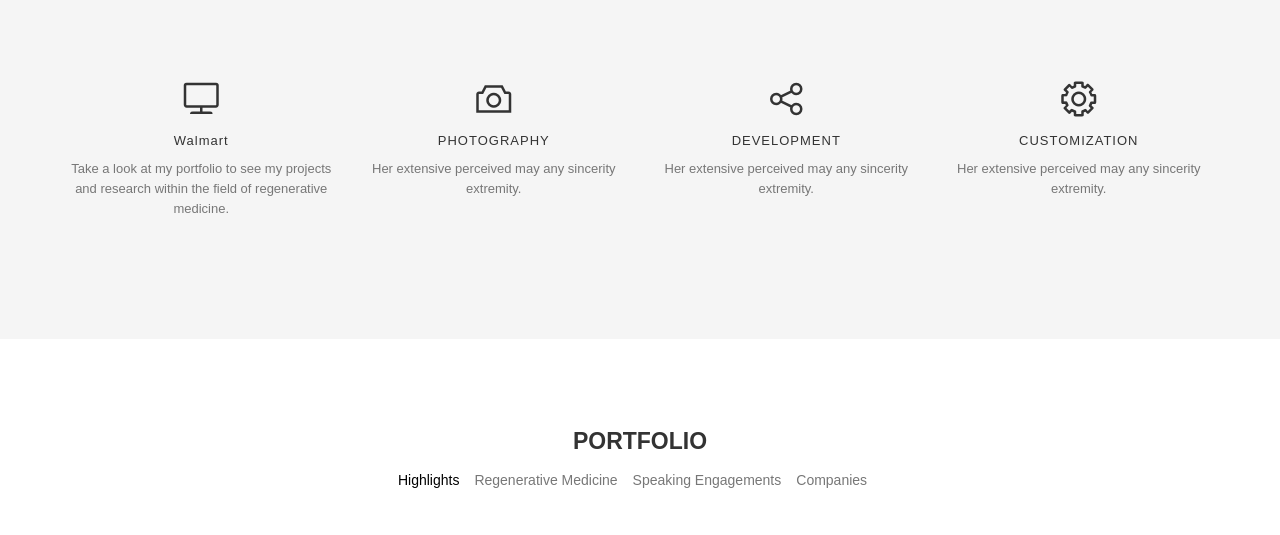
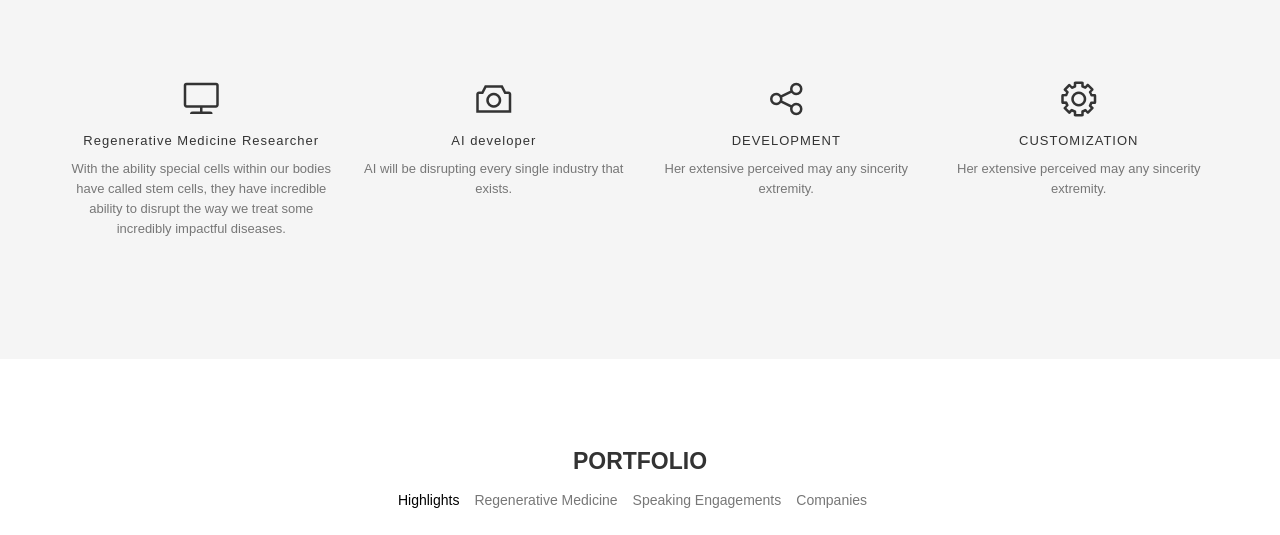
Before and after one commit to arisakherani/arisakherani.github.io, a plain HTML site: page index.html in a window 1280 px wide. Shown: the part 1400-1935 px from the top of the page. Drawn offline with Linux system fonts and the light colour scheme; a web font is replaced by a local one.

Commit message:
Update index.html

```diff
--- a/index.html
+++ b/index.html
@@ -100,14 +100,14 @@
                     <!-- Graphic Design -->
                     <div class="col-lg-3 col-md-3 col-sm-6 col-xs-12 feature">
                         <i data-icon="1" class="icon"></i>
-                        <h3>Walmart</h3>
-                        <p>Take a look at my portfolio to see my projects and research within the field of regenerative medicine. </p>
+                        <h3>Regenerative Medicine Researcher</h3>
+                        <p>With the ability special cells within our bodies have called stem cells, they have incredible ability to disrupt the way we treat some incredibly impactful diseases. </p>
                     </div>
                     <!-- Graphic Design -->
                     <div class="col-lg-3 col-md-3 col-sm-6 col-xs-12 feature">
                         <i data-icon="C" class="icon"></i>
-                        <h3>PHOTOGRAPHY</h3>
-                        <p>Her extensive perceived may any sincerity extremity. </p>
+                        <h3>AI developer</h3>
+                        <p>AI will be disrupting every single industry that exists. </p>
                     </div>
                     <!-- Graphic Design -->
                     <div class="col-lg-3 col-md-3 col-sm-6 col-xs-12 feature">
```
